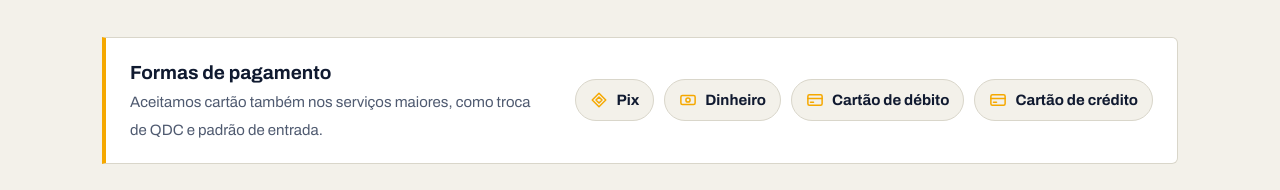
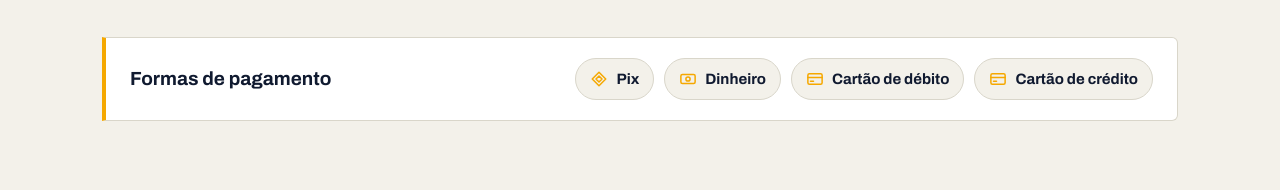
Before and after one commit to gustavocardosotec/DC-Eletrica-Residencial, a plain HTML site: page index.html in a window 1280 px wide. Shown: the part 1527-1717 px from the top of the page. Drawn offline with Linux system fonts and the light colour scheme.

Commit message:
Add files via upload

```diff
--- a/index.html
+++ b/index.html
@@ -282,7 +282,7 @@ footer .foot-links{display:flex;flex-wrap:wrap;align-items:center;gap:8px 16px}
     <div class="card svc"><div><b>Infraestrutura</b><p>Eletrodutos rígidos e correção de instalações expostas ao tempo.</p></div><a class="wa-svc" href="https://wa.me/5514920095531?text=Ol%C3%A1!%20Vim%20pelo%20site%20e%20gostaria%20de%20um%20or%C3%A7amento%20para%20infraestrutura%20el%C3%A9trica%20%28eletrodutos%29." target="_blank" rel="noopener" aria-label="Pedir orçamento de Infraestrutura pelo WhatsApp" title="Pedir orçamento pelo WhatsApp"><svg aria-hidden="true"><use href="#i-wa"/></svg></a></div>
   </div>
   <div class="pay" role="group" aria-label="Formas de pagamento">
-    <p class="pay-t"><b>Formas de pagamento</b><span>Aceitamos cartão também nos serviços maiores, como troca de QDC e padrão de entrada.</span></p>
+    <p class="pay-t"><b>Formas de pagamento</b></p>
     <ul class="pay-l"><li><svg viewBox="0 0 24 24" fill="none" stroke="currentColor" stroke-width="2" stroke-linecap="round" stroke-linejoin="round" aria-hidden="true"><path d="M12 3l9 9-9 9-9-9z"/><path d="M12 8l4 4-4 4-4-4z"/></svg>Pix</li><li><svg viewBox="0 0 24 24" fill="none" stroke="currentColor" stroke-width="2" stroke-linecap="round" stroke-linejoin="round" aria-hidden="true"><rect x="2.5" y="6" width="19" height="12" rx="2"/><circle cx="12" cy="12" r="2.8"/></svg>Dinheiro</li><li><svg viewBox="0 0 24 24" fill="none" stroke="currentColor" stroke-width="2" stroke-linecap="round" stroke-linejoin="round" aria-hidden="true"><rect x="2.5" y="5" width="19" height="14" rx="2"/><path d="M2.5 10h19M6 15h4"/></svg>Cartão de débito</li><li><svg viewBox="0 0 24 24" fill="none" stroke="currentColor" stroke-width="2" stroke-linecap="round" stroke-linejoin="round" aria-hidden="true"><rect x="2.5" y="5" width="19" height="14" rx="2"/><path d="M2.5 10h19M6 15h4"/></svg>Cartão de crédito</li></ul>
   </div>
 </div></section>
```
Also changed, not shown: 1 other file.
